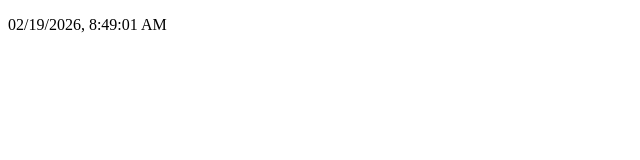
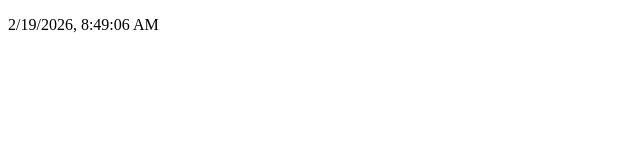
Before and after one commit to acciojob/clock-rahulofficial7652, a website: page main.html in a window 1280 px wide. Shown: the full height of the page, 0-640 px from the left. Drawn offline with Linux system fonts and the light colour scheme.

Commit message:
created a submission

```diff
--- a/main.html
+++ b/main.html
@@ -8,7 +8,7 @@
 
 <body>
 	<!-- the entire body must be written by student -->
-	<p class="date"></p>
+	<p class="date" id="timer"></p>
     <script type="text/javascript" src="./script.js">
 </script>
 
--- a/script.js
+++ b/script.js
@@ -1,16 +1,29 @@
-const dateElements = document.getElementsByClassName("date");
-const just = new Date();
+// script.js mein
+const timerElement = document.getElementById("timer");
 
-const format = just.toLocaleString('en-US', {
-  year: 'numeric',
-  month: '2-digit',
-  day: '2-digit',
-  hour: 'numeric',
-  minute: '2-digit',
-  second: '2-digit',
-  hour12: true
-});
+function updateClock() {
+    const now = new Date();
 
-const answer = format.replace(',', ",");
+    // AccioJob format: M/D/YYYY, hh:mm:ss AM/PM
+    const options = {
+        year: 'numeric',
+        month: 'numeric', // Single digit month ke liye
+        day: 'numeric',   // Single digit day ke liye
+        hour: 'numeric',  // Single digit hour ke liye
+        minute: '2-digit',
+        second: '2-digit',
+        hour12: true
+    };
 
-dateElements[0].innerText = answer;
+    let format = now.toLocaleString('en-US', options);
+
+    // Test case comma aur space dono check karta hai
+    // Agar test fail ho toh replace mat karna, simple format use karna
+    timerElement.innerText = format.replace(',', ",");
+}
+
+// Clock ko har second update karne ke liye
+setInterval(updateClock, 1000);
+
+// Pehli baar turant dikhane ke liye function call karein
+updateClock();
```
